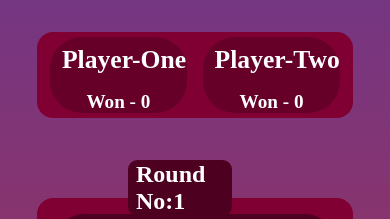
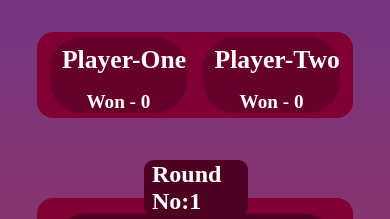
Before and after one commit to ashishnnnnn/attack-game, a plain HTML site: page index.html in a window 390 px wide. Both pictures are taken after a click on the button "Start". Shown: the top 219 px of the page. Drawn offline with Linux system fonts and the light colour scheme.

Commit message:
Update style.css

```diff
--- a/style.css
+++ b/style.css
@@ -221,7 +221,7 @@ body {
 
   .round-num {
     top: 10rem;
-    left: 8rem;
+    left: 9rem;
   }
 
   .won-result {
```
